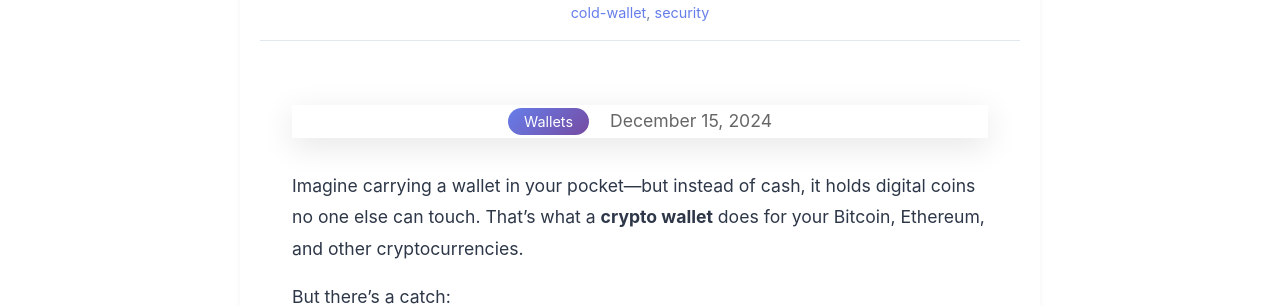
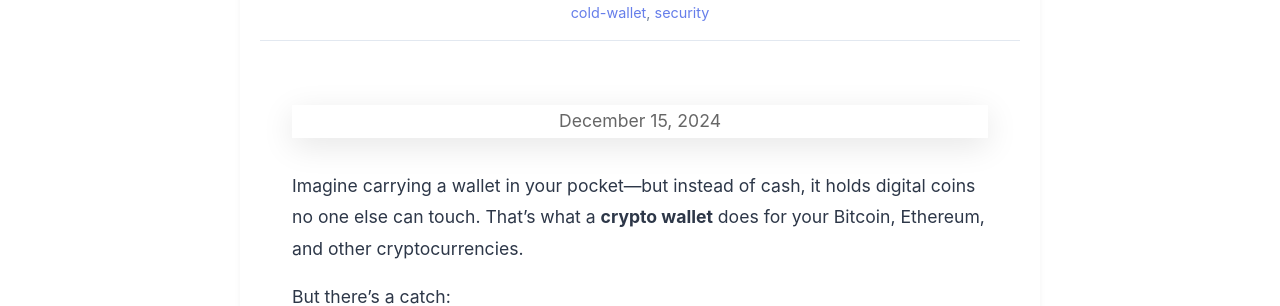
Before and after one commit to gummybearsk/howtoweb3.pro, a Jekyll site: the page built from _posts/2024-12-15-how-to-choose-a-crypto-wallet-beginners-guide.md, in a window 1280 px wide. Shown: the part 269-575 px from the top of the page. Built offline with Jekyll 4.4.1, drawn with Linux system fonts in a browser that asks for light colours.

Commit message:
Update post.html

```diff
--- a/_layouts/post.html
+++ b/_layouts/post.html
@@ -6,8 +6,7 @@ layout: default
   <header style="margin-bottom: 2rem; text-align: center;">
     <h1 style="font-size: 2.5rem; margin-bottom: 1rem; color: #333;">{{ page.title }}</h1>
     <div style="color: #666;">
-      <span style="background: linear-gradient(135deg, #667eea, #764ba2); color: white; padding: 0.3rem 1rem; border-radius: 15px; font-size: 0.9rem;">{{ page.categories[0] | capitalize }}</span>
-      <span style="margin-left: 1rem;">{{ page.date | date: "%B %d, %Y" }}</span>
+     <span>{{ page.date | date: "%B %d, %Y" }}</span>
     </div>
   </header>
 
```
